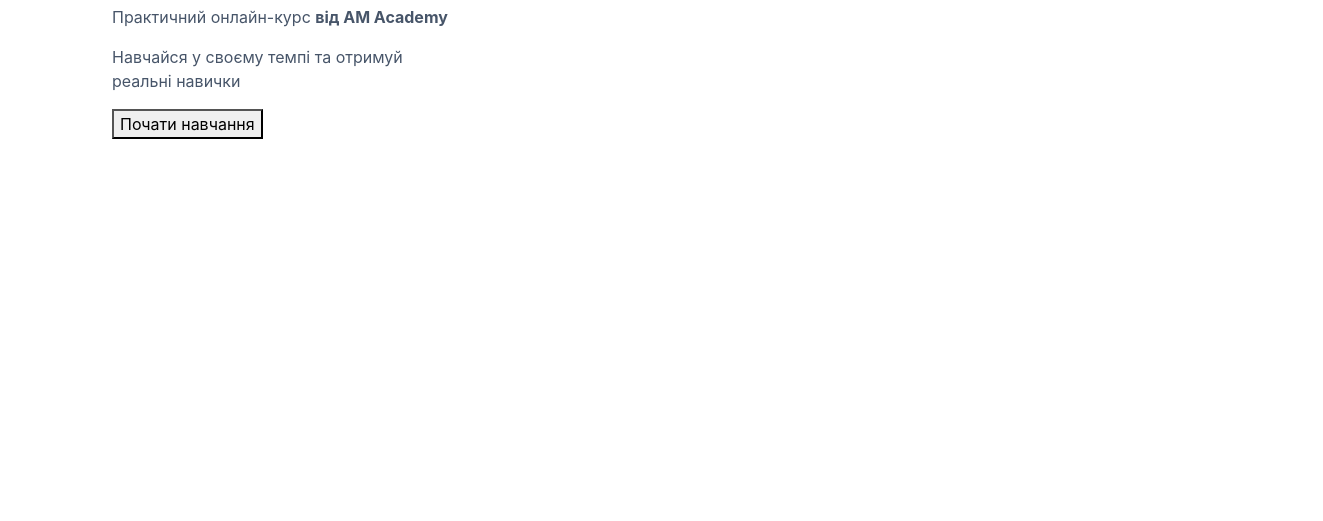
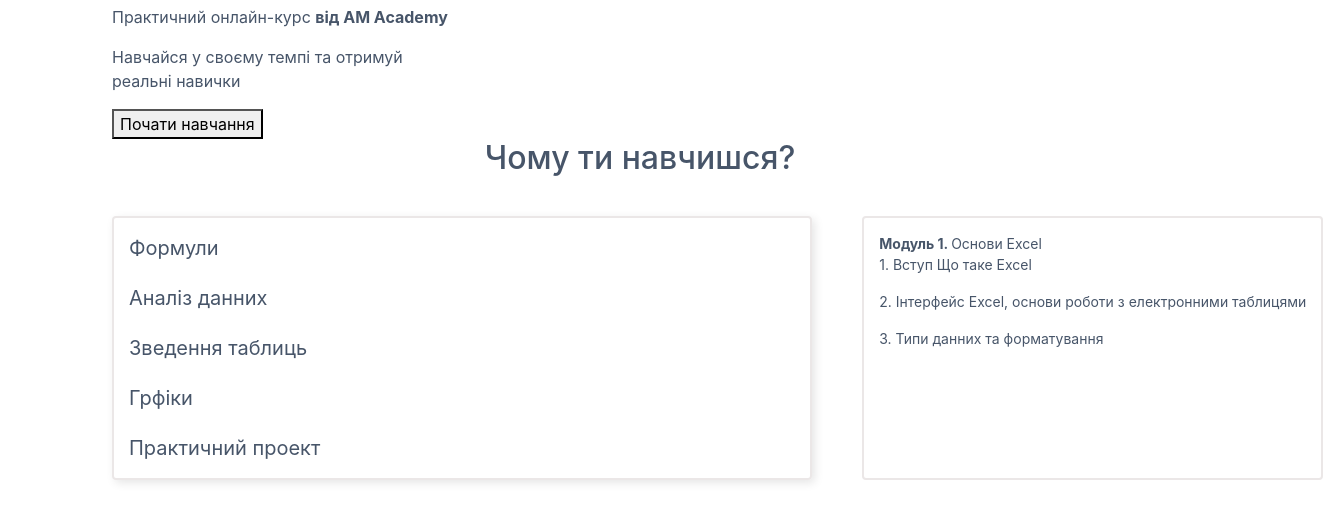
Before and after one commit to HECKONCHIK/AM-Academy, a website: page src/app/index.html in a window 1280 px wide. Shown: the part 123-644 px from the top of the page, 1323 px wide, since content can reach past the window. Drawn offline with nearby package versions, Linux system fonts and the light colour scheme; files that its build step writes are made by us from their sources.

Commit message:
whychlen

```diff
--- a/src/app/components/main/whatlearn.html
+++ b/src/app/components/main/whatlearn.html
@@ -0,0 +1,16 @@
+<h2 class="titlewhy">Чому ти навчишся?</h2>
+<section class="info-section">
+    <div class="list-info">
+        <div>Формули</div>
+        <div>Аналіз данних</div>
+        <div>Зведення таблиць</div>
+        <div>Грфіки</div>
+        <div>Практичний проект</div>
+    </div>
+    <div class="list-qution">
+        <div class="modul"><strong>Модуль 1. </strong> Основи Excel</div>
+        <p>1. Вступ Що таке Excel</p>
+        <p>2. Інтерфейс Excel, основи роботи з електронними таблицями</p>
+        <p>3. Типи данних та форматування</p>
+    </div>
+</section>
--- a/src/app/scss/_header.scss
+++ b/src/app/scss/_header.scss
@@ -46,10 +46,6 @@
     justify-content: center;
 }
 
-button.nav-item {
-    outline: none;
-}
-
 .nav-item:hover {
     background-color: rgba(0, 0, 0, 0.05);
     border-color: rgba(0, 0, 0, 0.1);
@@ -70,3 +66,6 @@ button.nav-item {
     background-color: #026828;
     color: #fff;
 }
+button.nav-item {
+    outline: none;
+}
--- /dev/null
+++ b/src/app/scss/main/addinfo.scss
@@ -0,0 +1,37 @@
+.info-section{
+    display: flex;
+    justify-content: flex-start;
+    gap: 50px;
+
+}
+.titlewhy{
+    display: flex;
+    justify-content: center;
+}
+.list-info{
+    display: flex;
+    flex-direction: column;
+    gap: 20px;
+    border: 2px solid rgb(235, 231, 231);
+    margin-top: 30px;
+    font-size: 20px;
+    white-space: nowrap;
+    border-radius: 4px;
+    padding: 15px;
+    padding-right: 490px ;
+    box-shadow: 3px 3px 10px rgba(0, 0, 0, 0.1);
+
+}
+
+.list-qution{
+    display: flex;
+    flex-direction: column;
+
+    border: 2px solid rgb(235, 231, 231);
+    margin-top: 30px;
+    font-size: 14px;
+    white-space: nowrap;
+    border-radius: 4px;
+    padding: 15px;
+
+}
--- a/src/app/scss/style.scss
+++ b/src/app/scss/style.scss
@@ -1,5 +1,6 @@
 @use './variables' as *;
 @use "./header";
+@use "main/addinfo";
 
 body {
   background-color: $pr-bg;
```
Also changed, not shown: dist/css/style.min.css, dist/index.html.
